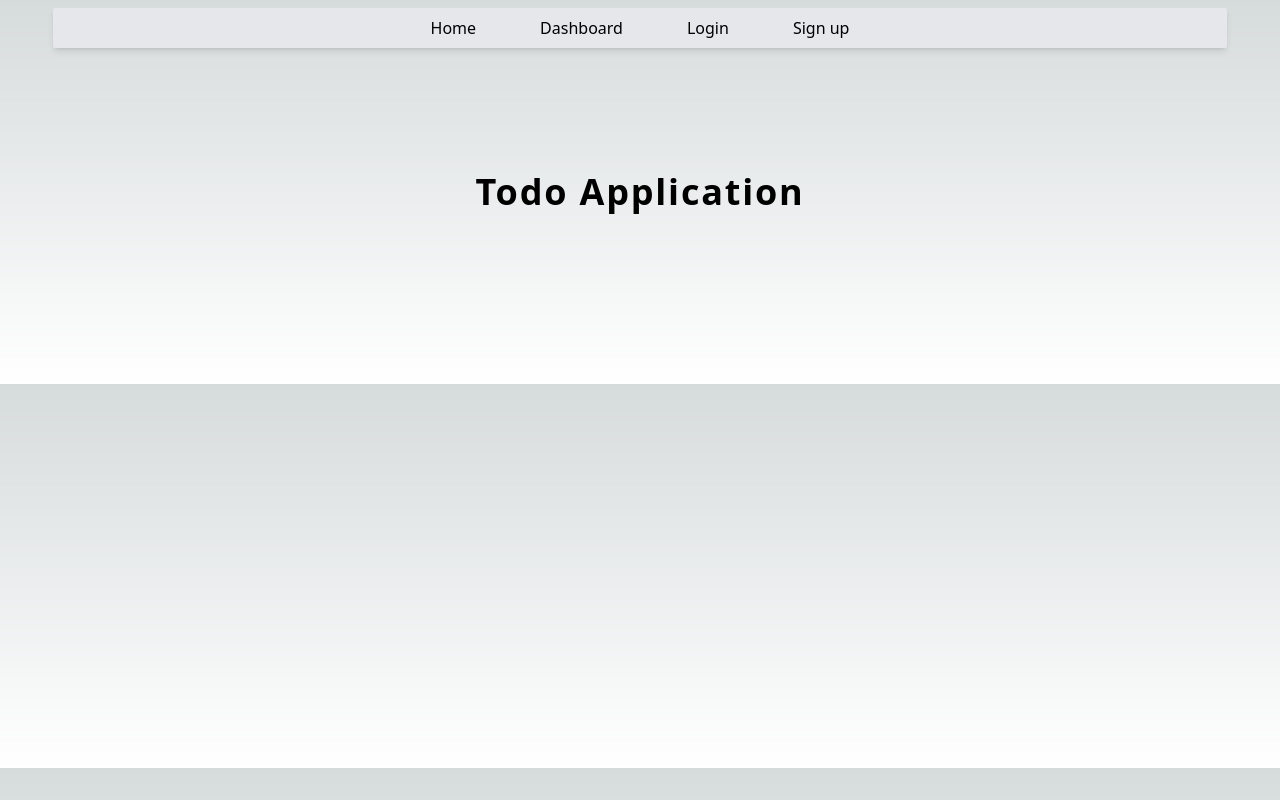
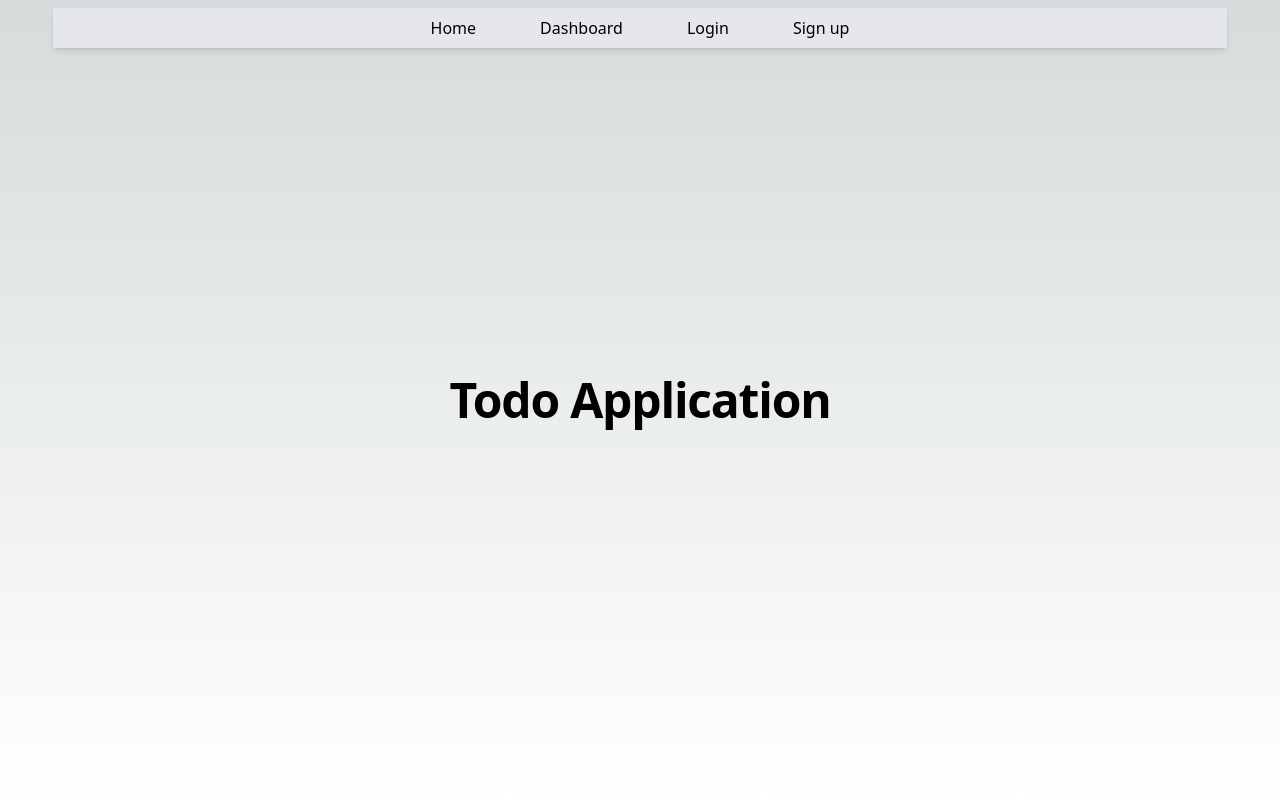
Before and after one commit to iankityadav/todonext, a Next.js app: page / in a window 1280 px wide. Built offline with nearby package versions, Linux system fonts and the light colour scheme.

Commit message:
home page updated

```diff
--- a/app/page.tsx
+++ b/app/page.tsx
@@ -1,11 +1,37 @@
+"use client"
+
+import UserCard from "./components/UserCard";
+import { User } from "./models/user";
+import { useEffect, useState } from "react";
+import { useAppSelector } from "./store";
+
 export default function Home() {
+  const isAuth = useAppSelector((state) => state.auth.isAuth);
+  const [isAuthenticated, setIsAuthenticated] = useState<boolean>(true);
+  let [user, setUser] = useState<User | undefined>(); //useAppSelector((state) => state.auth.user);
+  useEffect(() => {
+    setIsAuthenticated(isAuth);
+    setUser({ email: 'ankit@gmail.com', name: 'ANkit Yadav' })
+    console.log(user)
+  }, [isAuth])
   return (
-    <>
-      <div className='flex flex-col justify-center items-center p-2 h-96'>
-        <div className="text-4xl font-semibold tracking-wider">
-          Todo Application
-        </div>
+    <div className="h-screen flex justify-center items-center">
+      <div className='flex flex-col justify-center p-2 h-max'>
+        {!isAuthenticated &&
+          <div className="text-5xl font-bold tracking-tight">
+            Todo Application
+          </div>
+        }
+        {isAuthenticated && (<>
+          <div className="text-5xl font-bold tracking-tight">
+            Welcome {user?.name.split(" ")[0]}!
+          </div>
+          <div className="mt-6 flex justify-center items-center">
+            {user && <UserCard user={user} />}
+          </div>
+        </>)
+        }
       </div>
-    </>
+    </div>
   )
 }
```
